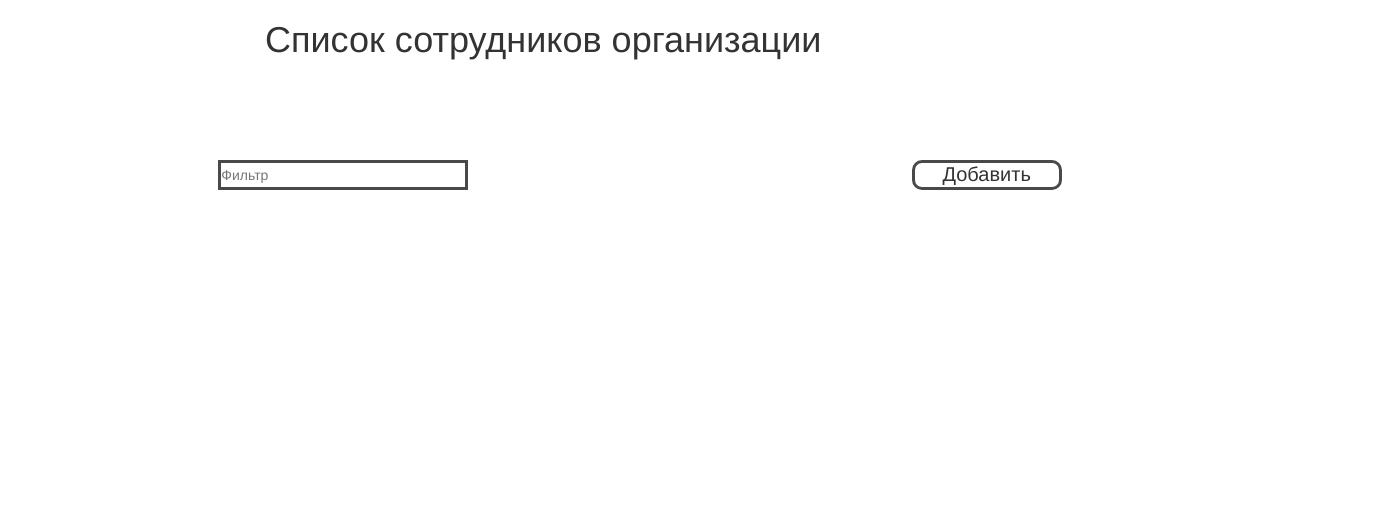
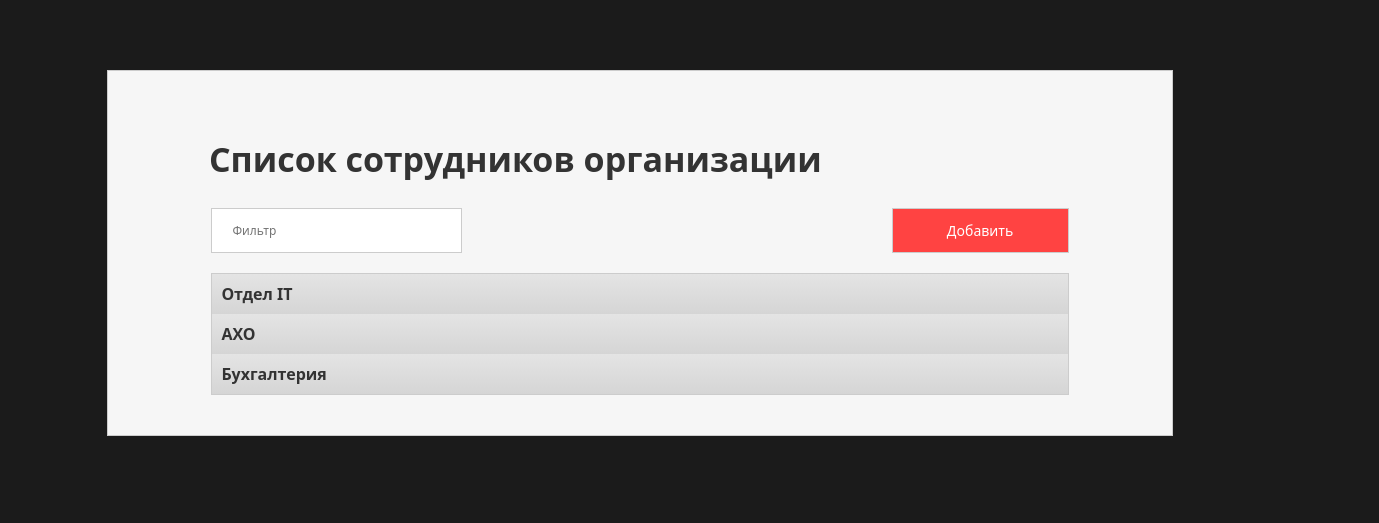
Before and after one commit to Mello578/interesnee, a React app: page / in a window 1280 px wide. Shown: the whole page, 1379 px wide, since content can reach past the window. Built offline with nearby package versions, Linux system fonts and the light colour scheme.

Commit message:
Table
Загрузка данных в LocalStorage и построение таблицы, изменение интерфейса,

```diff
--- a/employees.json
+++ b/employees.json
@@ -46,6 +46,5 @@
 	"fio" : "Анджелина Питт Джоли",
 	"phone" : "+5326",
 	"photo" : "/images/Анджелина Питт Джоли.jpg"
-},
-
+}
 ]
--- a/src/component/table.js
+++ b/src/component/table.js
@@ -4,18 +4,68 @@
 
 import React from "react";
 
-let dataDownload = require('../dataDownload');
-dataDownload('departments');
-dataDownload('employees');
+class Employees extends React.Component {
+    render() {
+        const {employees} = this.props;
+        return
+    }
+}
 
+class EmployeesList extends React.Component {
+    constructor() {
+        super();
+        this.state = {
+            isOpened: false,
+            glyph: ''
+        }
+    }
+
+    toggleOpened() {
+        this.setState({
+            isOpened: !this.state.isOpened,
+            glyph: !this.state.glyph
+        });
+    }
+
+    render() {
+        const {employees, name} = this.props;
+        return (
+            <div>
+                <button className="col-md-10 buttonDepartments"
+                        onClick={() => this.toggleOpened()}>{name}<h4
+                    className={(this.state.glyph ? 'glyphicon glyphicon-menu-down' : '')}></h4></button>
+                <div
+                    className={'employeesHidden ' + (this.state.isOpened ? 'employeesOpened' : '')}>
+                    <table
+                        className='table table-bordered table-striped table-condensed table-hover bufferTable employees'>
+                        <thead>
+                        <tr id="captionEmployees">
+                            <td>Сотрудники. <p className="">Кол-во: #</p></td>
+                        </tr>
+                        </thead>
+                        <tbody >
+                        {
+                            employees.map(({id, fio}, i) =>
+                                <tr key={i}>
+                                    <td>{fio}</td>
+                                </tr>)
+                        }
+                        </tbody>
+                    </table>
+                </div>
+            </div>
+        )
+    }
+}
 
 export class Table extends React.Component {
 
-    render(){
+    render() {
+        const {employees} = this.props;
         return (
             <div className='row topBuffer'>
-                <div className='col-md-offset-2 col-sm-offset-2 col-md-8 col-sm-8'>
-                    <div>
+                <div className='col-md-offset-1 col-sm-offset-1 col-md-10 col-sm-10'>
+                    <div className="indentTable">
                         <input type='text' placeholder='Фильтр'
                                className='buttonBorder filterStyle table-filters'/>
                         <div className="flRight">
@@ -25,15 +75,20 @@ export class Table extends React.Component {
                             </button>
                         </div>
                     </div>
-                    <table>
-                        <thead>
-                        <tr>
+                    <div className="border">
+                        {
+                            this.props.departments.map(({name, id}) =>
+                                <div key={id}>
+                                    {
+                                        <EmployeesList employees={employees.filter(({departmentsId}) => {
+                                            return departmentsId === id;
+                                        })} name={name}/>
+                                    }
+                                </div>
+                            )
+                        }
+                    </div>
 
-                        </tr>
-                        </thead>
-                        <tbody>
-                            </tbody>
-                    </table>
                 </div>
             </div>
         )
--- a/src/dataDownload.js
+++ b/src/dataDownload.js
@@ -2,29 +2,33 @@
  * Created by Mello on 28.08.2017.
  */
 
-function dataDownload(data, createTable) {
+let localStorageData = (item) => {
+    return JSON.parse(localStorage.getItem(item));
+};
 
+function dataDownload(data) {
     if (!localStorage.getItem(data)) {
         let xhr = new XMLHttpRequest();
         let nameArray = data === 'departments' ? 'Отдел' : 'Сотрудники';
-        new Promise((resolve, reject) => {
-            xhr.open('GET', '../../' + data + '.json', true);
+        return new Promise((resolve, reject) => {
+            xhr.open('GET', '../' + data + '.json', true);
             xhr.onloadend = function () {
                 if (xhr.readyState === 4 && xhr.status === 200) {
-                    resolve();
-                }else{
+                    resolve(xhr.responseText);
+                } else {
                     reject(xhr.status);
                 }
             };
             xhr.send(null);
-        }).then(
-            () => {
-                localStorage.setItem(data, xhr.responseText);
-                createTable();
-            }, error => {
-                alert('Ошибка загрузки списка ' + nameArray + '. Код ошибки - ' + error);
-            }
-        );
+        }).then((text) => {
+            localStorage.setItem(data, text);
+
+            return localStorageData(data);
+        }, error => {
+            alert('Ошибка загрузки списка ' + nameArray + '. Код ошибки - ' + error);
+        });
+    } else {
+        return Promise.resolve(localStorageData(data));
     }
 }
 
--- a/src/index.js
+++ b/src/index.js
@@ -1,7 +1,6 @@
 /**
  * Created by Mello on 13.07.2017.
  */
-
 
 import React from "react";
 import {render} from "react-dom";
@@ -15,20 +14,32 @@ import {Table} from './component/table';
 class App extends React.Component {
     render() {
         return (
-            <div>
-                <div className="container">
+            <div className="workingField col-md-10 col-md-offset-1">
+                <div className="container listEmployees col-md-offset-1">
                     <div className="row">
-                        <div className="col-md-10 col-md-offset-2">
-                            <h1>Список сотрудников организации</h1>
+                        <div>
+                            <h1 className="textFont">Список сотрудников организации</h1>
                         </div>
                     </div>
                 </div>
-                <Table/>
+                <Table
+                    departments={this.props.departments}
+                    employees={this.props.employees}
+                />
             </div>
-
-
         )
     }
 }
 
-render(<App/>, window.document.getElementById('content'));
+(() => {
+    const dataDownload = require('./dataDownload');
+
+    Promise.all([
+        dataDownload('departments'),
+        dataDownload('employees')
+    ]).then(([departments, employees]) => {
+        render(<App departments={departments} employees={employees}/>,
+            document.getElementById('content'));
+    })
+
+})();
--- a/style/style.css
+++ b/style/style.css
@@ -1,27 +1,48 @@
-.topBuffer {
-    margin-top: 90px;
+body {
+    background: #1b1b1b;
 }
 
-.bufferTable {
+.workingField {
+    border: 1px solid #cccccc;
+    background: #f6f6f6;
+    margin-top: 70px;
+    padding-bottom: 40px;
+}
+
+.listEmployees {
+    margin-top: 50px;
+}
+
+.bufferTable, .topBuffer {
     margin-top: 20px;
 }
 
 .filterStyle {
-    width: 250px;
-}
-
-.buttonBorder {
-    border: 3px solid #494949;
-    height: 30px;
-    padding: inherit;
+    width: 251px;
+    height: 45px;
+    font-family: "Noto Sans", Arial, sans-serif;
+    font-size: 12px;
+    padding-left: 20px;
+    border: 1px solid #cccccc;
 
 }
 
 .buttonStyle {
-    border-radius: 10px;
-    font-size: 20px;
-    width: 150px;
+
+    font-size: 14px;
+    width: 177px;
+    height: 45px;
     line-height: 5px;
+    background: #ff4342;
+    font-family: "Noto Sans", Arial, sans-serif;
+    color: white;
+    border-radius: 0;
+}
+
+.textFont {
+    font-family: "Noto Sans", Arial, sans-serif;
+    font-size: 34px;
+    font-weight: 600;
 }
 
 .tableCaption {
@@ -32,7 +53,7 @@
     clear: both;
     text-align: right;
     line-height: 25px;
-    margin-top: 20px;
+    margin-top: 10px;
 }
 
 label {
@@ -48,7 +69,6 @@ label {
     border-radius: 10px;
 }
 
-
 .alertField {
     box-shadow: 0 0 10px #ff1842;
 }
@@ -57,6 +77,84 @@ label {
     margin-right: 10px;
 }
 
-.flRight{
+.flRight {
     float: right;
 }
+
+td {
+    width: auto;
+}
+
+#captionEmployees {
+    background: -moz-linear-gradient(#c7c7c7, #BDBDBD);
+    background: -webkit-gradient(linear, 0 0, 0 100%, from(#c7c7c7), to(#BDBDBD));
+}
+
+#captionQuantity {
+    width: 50%;
+    float: right;
+    margin-right: -20%;
+}
+
+p {
+    margin: 0 63px;
+    float: right;
+}
+
+.indentTable {
+    margin-bottom: 20px;
+}
+
+.buttonDepartments {
+    width: 100%;
+    height: 40px;
+    text-align: left;
+    background: -moz-linear-gradient(#e4e4e4, #d5d5d5);
+    background: -webkit-gradient(linear, 0 0, 0 100%, from(#e4e4e4), to(#d5d5d5));
+    border: none;
+    font-family: "Noto Sans", Arial, sans-serif;
+    font-size: 16px;
+    font-weight: 600;
+    padding: 9px;
+}
+
+.imgDepart {
+    width: 20px;
+    height: 20px;
+    margin-right: 20px;
+}
+
+.employees {
+    /*right: 100%;*/
+    margin-left: 3%;
+
+}
+
+.employeesHidden{
+    height: 0;
+    overflow: hidden;
+}
+
+.employeesOpened {
+    height: auto;
+    overflow: visible;
+    glyphicon : glyphicon-menu-down;
+}
+
+.border {
+    background: white;
+    border: 1px solid #cccccc;
+    overflow: hidden;
+}
+
+td{
+    width: inherit;
+}
+
+h4{
+    margin: -2px 30px 10px;
+
+}
+.quantityEmployees{
+    float: right;
+}
```
Also changed, not shown: src/tableData.js (added, +15 -0 lines), 2 other files.
